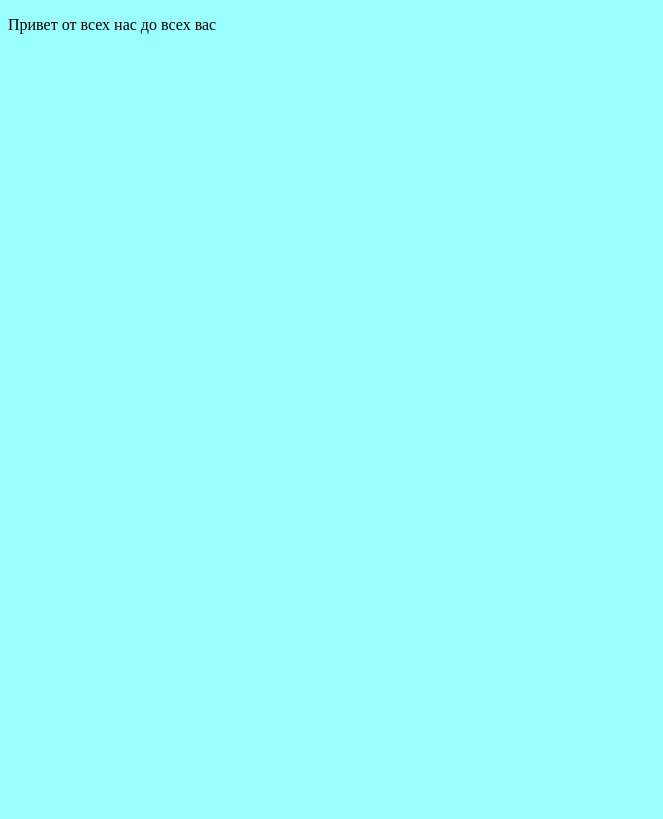
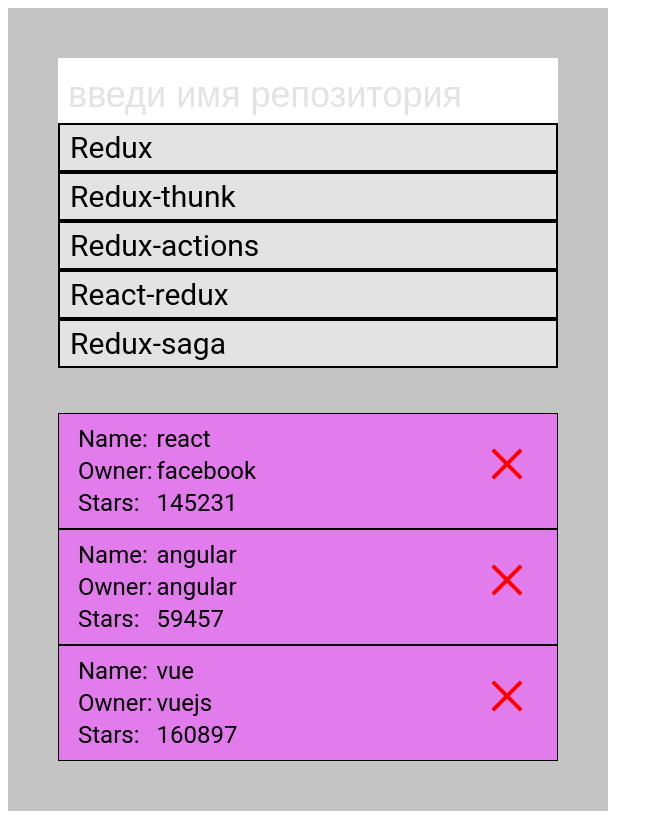
Before and after one commit to simskiy/getRepo-Github, a website built with webpack: page src/index.html in a window 1280 px wide. Shown: the whole page, without its empty margins (0-663 px from the left). Built offline with nearby package versions, Linux system fonts and the light colour scheme.

Commit message:
Первичная верстка макета

```diff
--- a/src/index.html
+++ b/src/index.html
@@ -7,8 +7,70 @@
 	<title><%= htmlWebpackPlugin.options.title %></title>
 </head>
 <body>
-	<div id="app" class="container">
-		<p>Привет от всех нас до всех вас</p>
+	<div id="app" class="gg">
+		<div class="input-wrapper">
+			<input type="text" id="" placeholder="введи имя репозитория" class="gg-input">
+      <ul class="found-repo">
+        <li class="found-repo_item">Redux</li>
+        <li class="found-repo_item">Redux-thunk</li>
+        <li class="found-repo_item">Redux-actions</li>
+        <li class="found-repo_item">React-redux</li>
+        <li class="found-repo_item">Redux-saga</li>
+      </ul>
+		</div>
+    <ul class="repo-list">
+      <li class="repo-list_item">
+        <table class="card">
+          <tr class="card_name">
+            <td>Name:</td>
+            <td>react</td>
+          </tr>
+          <tr class="card_owner">
+            <td>Owner:</td>
+            <td>facebook</td>
+          </tr>
+          <tr class="card_stars">
+            <td>Stars:</td>
+            <td>145231</td>
+          </tr>
+        </table>
+        <button class="repo-list_btn"></button>
+      </li>
+      <li class="repo-list_item">
+        <table class="card">
+          <tr class="card_name">
+            <td>Name:</td>
+            <td>angular</td>
+          </tr>
+          <tr class="card_owner">
+            <td>Owner:</td>
+            <td>angular</td>
+          </tr>
+          <tr class="card_stars">
+            <td>Stars:</td>
+            <td>59457</td>
+          </tr>
+        </table>
+        <button class="repo-list_btn"></button>
+      </li>
+      <li class="repo-list_item">
+        <table class="card">
+          <tr class="card_name">
+            <td>Name:</td>
+            <td>vue</td>
+          </tr>
+          <tr class="card_owner">
+            <td>Owner:</td>
+            <td>vuejs</td>
+          </tr>
+          <tr class="card_stars">
+            <td>Stars:</td>
+            <td>160897</td>
+          </tr>
+        </table>
+        <button class="repo-list_btn"></button>
+      </li>
+    </ul>
 	</div>
 </body>
 </html>
--- a/src/styles/main.scss
+++ b/src/styles/main.scss
@@ -1,5 +1,91 @@
-$body-color: #9ff;
+$font-family: Roboto, Arial, Helvetica, sans-serif;
+$bg-color: #c4c4c4;
+$font-size: 12px;
+$item-bg-color: #e3e3e3;
+$item-color--hover: #65CDF9;
+$card--color: #E27BEB;
 
-body {
-	background-color: $body-color;
+html {
+  font-family: $font-family;
+  font-size: $font-size;
 }
+
+.gg {
+  width: 500px;
+  padding: 50px;
+  background-color: $bg-color;
+  .gg-input {
+    box-sizing: border-box;
+    font-size: 4rem;
+    padding: 5px 10px;
+    width: 100%;
+    border: none;
+
+    &::placeholder {
+      font-size: 3rem;
+      color: $item-bg-color;
+    }
+  }
+
+  .found-repo {
+    font-size: 2.5rem;
+    list-style: none;
+    padding: 0;
+    margin: 0;
+
+    &_item {
+      cursor: pointer;
+      background-color: $item-bg-color;
+      border: 2px solid black;
+      padding: 5px 10px;
+
+
+      &:hover {
+        background-color: $item-color--hover;
+      }
+
+      &:active {
+        transform: translate(2px, 2px);
+      }
+    }
+  }
+  .repo-list {
+    margin: 0;
+    padding: 0;
+    margin-top: 45px;
+    list-style: none;
+    font-size: 2rem;
+
+    &_item {
+      position: relative;
+      padding: 8px 16px;
+      border: 1px solid black;
+      background-color: $card--color;
+
+    }
+
+    &_btn {
+      cursor: pointer;
+      position: absolute;
+      width: 40px;
+      height: 40px;
+      top: 30px;
+      right: 30px;
+      background-color: transparent;
+      border: none;
+      background-image: url("../img/cross.svg");
+      background-size: contain;
+      background-repeat: no-repeat;
+      border-radius: 50%;
+      padding: 0;
+      transition: all 0.1s;
+
+      &:hover {
+        box-shadow: inset 0px 0px 5px gray;
+      }
+      &:active {
+        transform: rotate(90deg);
+      }
+    }
+  }
+}
--- a/webpack.config.js
+++ b/webpack.config.js
@@ -2,7 +2,6 @@
 const HtmlWebpackPlugin = require('html-webpack-plugin')
 const MiniCssExtractPlugin = require('mini-css-extract-plugin')
 const ESLintPlugin = require('eslint-webpack-plugin')
-const webpack = require('webpack')
 
 const isProd = process.env.NODE_ENV === 'production'
 const isDev = !isProd
@@ -73,6 +72,13 @@
           }
         }
       },
+      {
+        test: /\.(png|jpg|gif|svg)$/,
+        type: 'asset/resource',
+        generator: {
+          filename: 'images/[hash][ext]'
+        }
+      }
     ],
   },
 };
```
Also changed, not shown: src/img/cross.svg (added).
